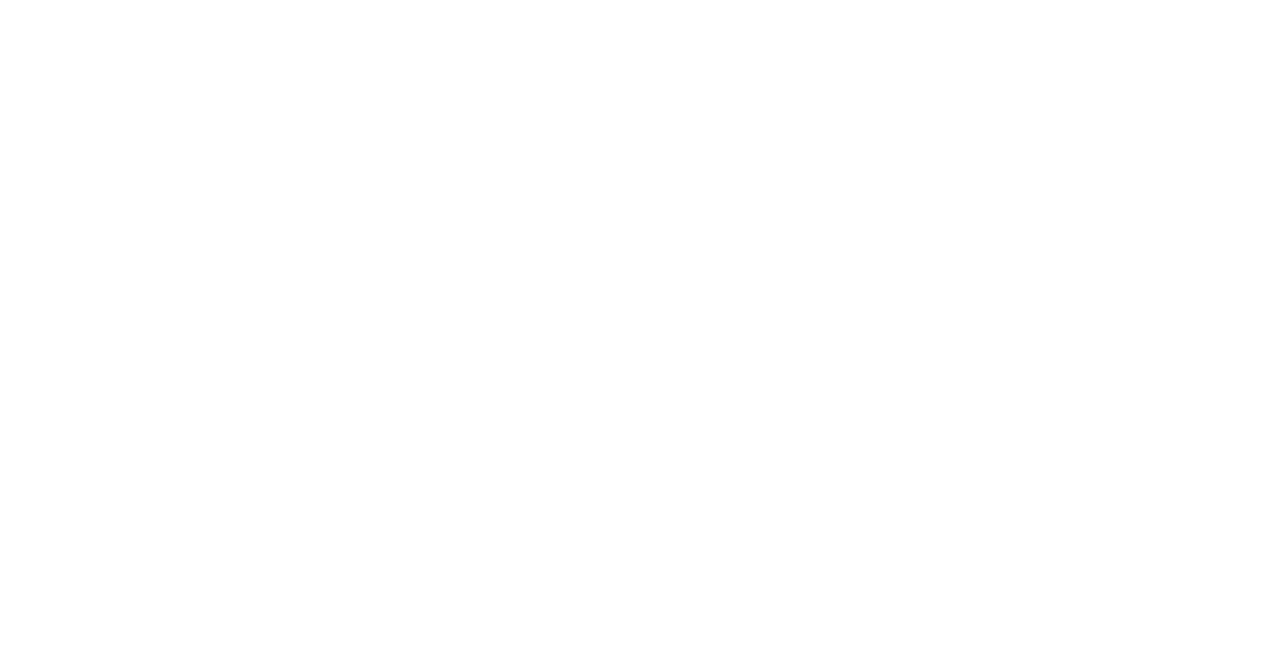
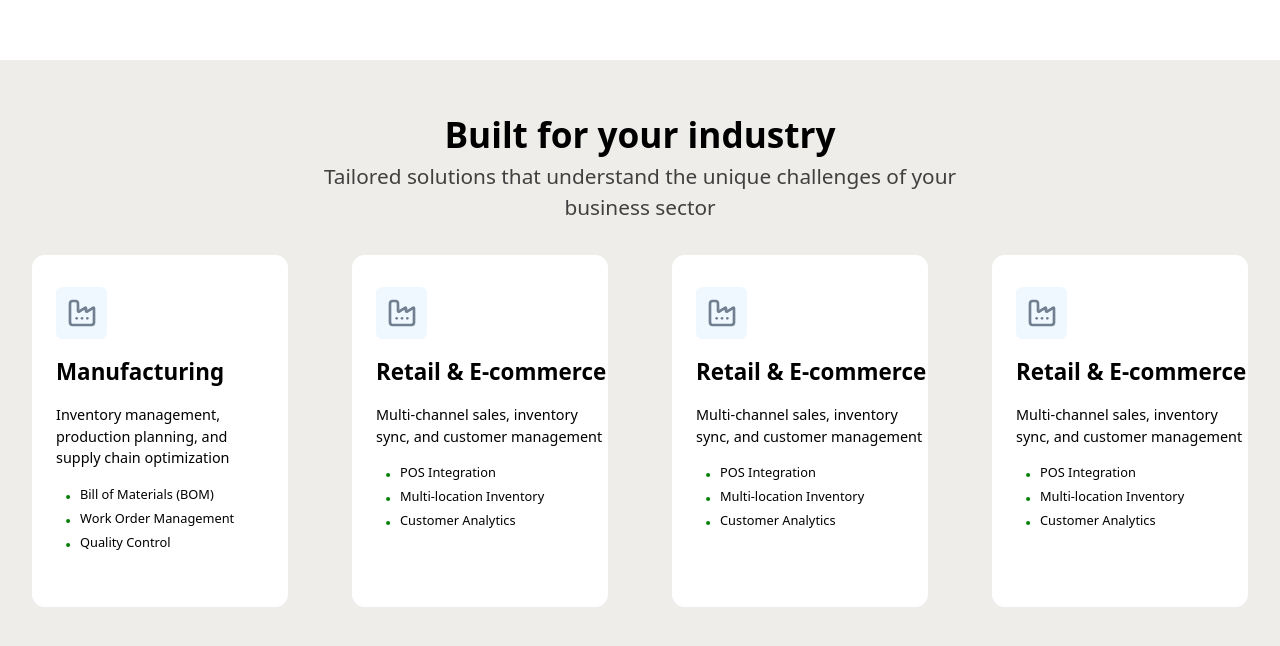
Before and after one commit to AsifulAhsan/AccuFlow, a React (Vite) app: page / in a window 1280 px wide. Shown: the part 4439-5085 px from the top of the page. Before the commit the page ends 4499 px from the top, so only its background shows below. Built offline with nearby package versions, Linux system fonts and the light colour scheme.

Commit message:
Added card section

```diff
--- /dev/null
+++ b/src/components/CardSection/CardSection.jsx
@@ -0,0 +1,114 @@
+import React from "react";
+import styles from "../CardSection/CardSection.module.css";
+import { Factory, Dot } from "lucide-react";
+
+function CardSection() {
+  return (
+    <div className={styles.mainDiv}>
+      <div className={styles.sectionHeadingDiv}>
+        <h1 className={styles.h1}>Built for your industry</h1>
+        <p className={styles.p}>
+          Tailored solutions that understand the unique challenges of your
+          business sector
+        </p>
+      </div>
+      <div className={styles.cardDiv}>
+        <div className={styles.card}>
+          <div className={styles.cardIcon}>
+            <Factory size={32} />
+          </div>
+          <h1 className={styles.cardH1}>Manufacturing</h1>
+          <p className={styles.cardP}>
+            Inventory management, production planning, and supply chain
+            optimization
+          </p>
+          <div>
+            <p className={styles.cardList}>
+              <Dot color="green" />
+              Bill of Materials (BOM)
+            </p>
+            <p className={styles.cardList}>
+              <Dot color="green" />
+              Work Order Management
+            </p>
+            <p className={styles.cardList}>
+              <Dot color="green" />
+              Quality Control
+            </p>
+          </div>
+        </div>
+        <div className={styles.card}>
+          <div className={styles.cardIcon}>
+            <Factory size={32} />
+          </div>
+          <h1 className={styles.cardH1}>Retail & E-commerce</h1>
+          <p className={styles.cardP}>
+            Multi-channel sales, inventory sync, and customer management
+          </p>
+          <div>
+            <p className={styles.cardList}>
+              <Dot color="green" />
+              POS Integration
+            </p>
+            <p className={styles.cardList}>
+              <Dot color="green" />
+              Multi-location Inventory
+            </p>
+            <p className={styles.cardList}>
+              <Dot color="green" />
+              Customer Analytics
+            </p>
+          </div>
+        </div>
+        <div className={styles.card}>
+          <div className={styles.cardIcon}>
+            <Factory size={32} />
+          </div>
+          <h1 className={styles.cardH1}>Retail & E-commerce</h1>
+          <p className={styles.cardP}>
+            Multi-channel sales, inventory sync, and customer management
+          </p>
+          <div>
+            <p className={styles.cardList}>
+              <Dot color="green" />
+              POS Integration
+            </p>
+            <p className={styles.cardList}>
+              <Dot color="green" />
+              Multi-location Inventory
+            </p>
+            <p className={styles.cardList}>
+              <Dot color="green" />
+              Customer Analytics
+            </p>
+          </div>
+        </div>
+        <div className={styles.card}>
+          <div className={styles.cardIcon}>
+            <Factory size={32} />
+          </div>
+          <h1 className={styles.cardH1}>Retail & E-commerce</h1>
+          <p className={styles.cardP}>
+            Multi-channel sales, inventory sync, and customer management
+          </p>
+          <div>
+            <p className={styles.cardList}>
+              <Dot color="green" />
+              POS Integration
+            </p>
+            <p className={styles.cardList}>
+              <Dot color="green" />
+              Multi-location Inventory
+            </p>
+            <p className={styles.cardList}>
+              <Dot color="green" />
+              Customer Analytics
+            </p>
+          </div>
+        </div>
+      </div>
+    </div>
+  );
+}
+
+export default CardSection;
--- /dev/null
+++ b/src/components/CardSection/CardSection.module.css
@@ -0,0 +1,80 @@
+.mainDiv {
+  background-color: #eeede9;
+  padding-top: 3rem;
+  padding-bottom: 5rem;
+}
+
+.sectionHeadingDiv {
+  display: flex;
+  flex-direction: column;
+  justify-content: center;
+  align-items: center;
+}
+
+.h1 {
+  font-size: 2.2rem;
+  font-weight: bold;
+}
+
+.p {
+  font-size: 1.3rem;
+  color: hsl(0, 0%, 25%);
+  text-wrap: pretty;
+  max-width: 40rem;
+  text-align: center;
+}
+.cardIcon {
+  background-color: aliceblue;
+  color: slategray;
+  padding: 0.6rem;
+  border-radius: 0.4rem;
+  cursor: pointer;
+}
+
+.card:hover .cardIcon {
+  background-color: #33658a;
+  color: white;
+}
+.card:hover {
+  cursor: pointer;
+  box-shadow: 2px 5px 6px gray;
+}
+.card {
+  background-color: white;
+  display: flex;
+  flex-direction: column;
+  justify-content: start;
+  align-items: start;
+  border: none;
+
+  border-radius: 0.8rem;
+  padding-left: 1.5rem;
+  padding-top: 2rem;
+
+  height: 22rem;
+  width: 20rem;
+  margin: 2rem;
+  gap: 1rem;
+}
+
+.cardH1 {
+  font-size: 1.4rem;
+  font-weight: 700;
+}
+.cardP {
+  text-wrap: balance;
+  font-size: 0.9rem;
+  max-width: 25rem;
+}
+
+.cardList {
+  display: flex;
+  justify-content: flex-start;
+  align-items: flex-start;
+  font-size: 0.8rem;
+}
+
+.cardDiv {
+    display: flex;
+    justify-content: space-between;
+}
--- a/src/components/LandingPage/LandingPage.jsx
+++ b/src/components/LandingPage/LandingPage.jsx
@@ -3,6 +3,7 @@ import Header from './../Header/Header';
 import Hero from './../Hero/Hero';
 import Banner from './../Banner/Banner';
 import FeatureSection from './../FeatureSection/FeatureSection';
+import CardSection from './../CardSection/CardSection';
 
 function LandingPage() {
   return (
@@ -11,6 +12,7 @@ function LandingPage() {
         <Hero/>
         <Banner/>
         <FeatureSection/>
+        <CardSection/>
     </div>
   )
 }
```
